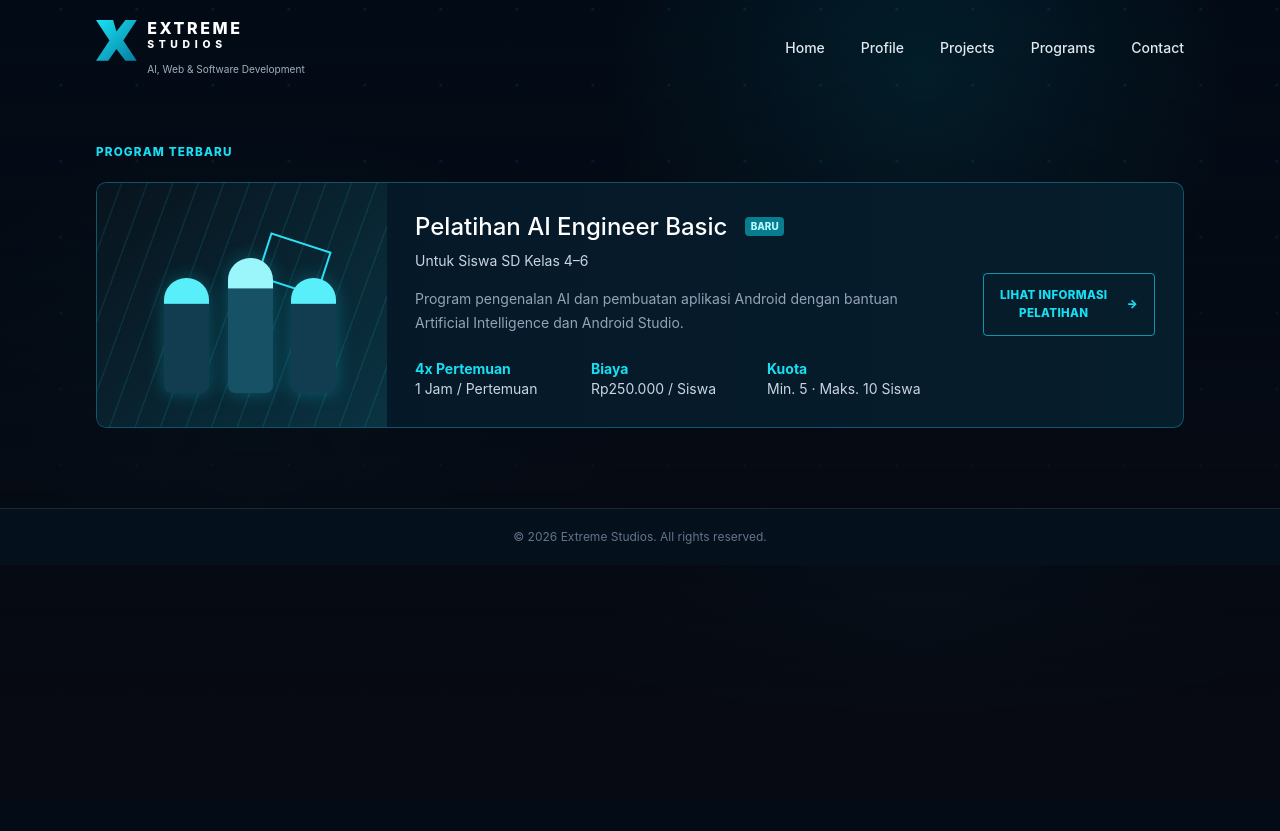
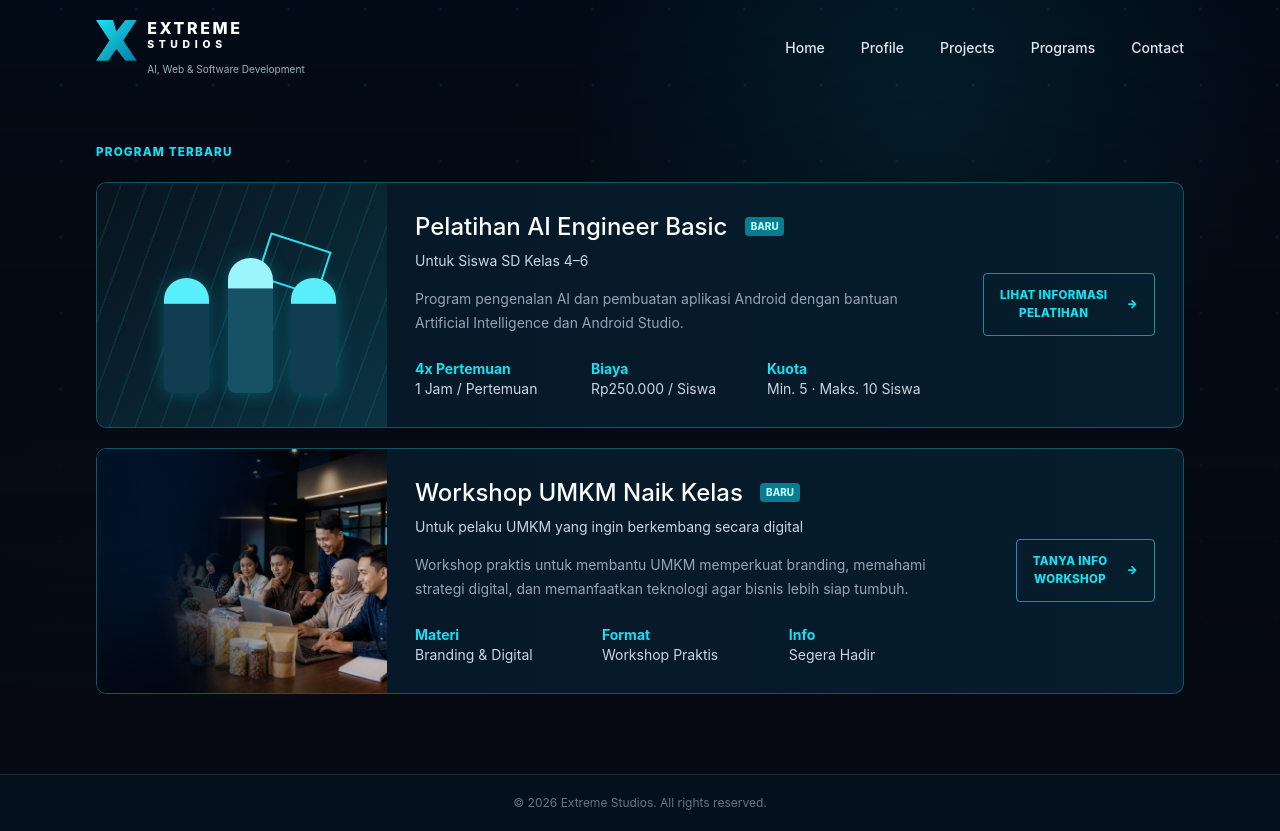
Before and after one commit to Extreme-Studios/extremestudios, a Next.js app: page /programs in a window 1280 px wide. Before the commit the page ends 800 px from the top, so only its background shows below. Built offline with nearby package versions, Linux system fonts and the light colour scheme.

Commit message:
Add UMKM Naik Kelas workshop program

```diff
--- a/app/api/diana/route.js
+++ b/app/api/diana/route.js
@@ -17,6 +17,8 @@ Extreme Studios HUB, Auto Cut Video, Pas Photo Layout, Photography Invoice.
 Program terbaru: Pelatihan AI Engineer Basic untuk siswa SD kelas 4-6. Materinya pengenalan
 AI dan pembuatan aplikasi Android dengan AI serta Android Studio. Durasi 4 pertemuan, 1 jam
 pertemuan; biaya Rp250.000 per siswa; kuota minimum 5 dan maksimum 10 siswa.
+Workshop UMKM Naik Kelas: workshop praktis untuk pelaku UMKM tentang branding, strategi digital,
+dan pemanfaatan teknologi agar bisnis lebih siap tumbuh. Status informasi jadwal dan biaya: segera hadir.
 Layanan Extreme Studios: AI Engineering, Software Development, Android Development, Web
 Application, Automation, Research & Development, dan AI Education.
 Web Builder Extreme Studios: pembuatan website interactive, marketplace, web chatbot, landing
@@ -44,7 +46,10 @@ function getWebsiteAnswer(question) {
   const value = normalize(question);
 
   if (/(event|acara|program)(terbaru|baru)/.test(value)) {
-    return "Event terbaru kami Pelatihan AI Engineer Basic.";
+    return "Program terbaru kami Pelatihan AI Engineer Basic dan Workshop UMKM Naik Kelas.";
+  }
+  if (value.includes("umkm") && /(workshop|naikkelas|program|acara)/.test(value)) {
+    return "Workshop UMKM Naik Kelas membahas branding, strategi digital, dan pemanfaatan teknologi untuk UMKM. Jadwal serta biaya akan segera diumumkan.";
   }
   if (value.includes("aiengineer") && /(harga|biaya|bayar)/.test(value)) {
     return "Biaya AI Engineer Basic Rp250.000 per siswa.";
--- a/app/globals.css
+++ b/app/globals.css
@@ -182,6 +182,7 @@ a {
 .diana-lines { position:absolute; left:8%; right:8%; bottom:24px; display:grid; gap:10px; } .diana-lines i { height:1px; background:linear-gradient(90deg,transparent,#1be2f5,transparent); } .diana-visual span { position:absolute; right:15px; top:17px; font-size:.58rem; letter-spacing:.12em; color:#55eafa; }
 .program-card { display:grid; overflow:hidden; border:1px solid rgba(38,210,237,.32); border-radius:.65rem; background:linear-gradient(90deg,#061727,#061d2c); }
 .program-visual { position:relative; min-height:220px; overflow:hidden; background:linear-gradient(135deg,#08131d,#0a3342); } .program-visual::before { content:""; position:absolute; inset:0; background:repeating-linear-gradient(110deg,transparent 0 22px,rgba(29,222,242,.1) 23px 24px); } .program-visual i { position:absolute; right:21%; top:24%; width:64px; height:47px; border:2px solid #29e0f5; transform:rotate(18deg); }
+.program-visual--umkm::before { z-index:1; background:linear-gradient(90deg,rgba(2,14,27,.62),rgba(2,14,27,.08)); }.program-visual--umkm img { width:100%; height:100%; min-height:220px; object-fit:cover; object-position:center; filter:saturate(.92) contrast(1.05); }
 .student { position:absolute; z-index:1; bottom:34px; width:45px; height:115px; border-radius:22px 22px 7px 7px; background:linear-gradient(#58effb 0 22%,#123d50 23%); box-shadow:0 0 18px rgba(12,224,244,.28); } .student-one { left:23%; } .student-two { left:45%; height:135px; background:linear-gradient(#9bf6fb 0 22%,#175166 23%); } .student-three { left:67%; }
 @media (min-width:768px) { .program-card { grid-template-columns: 290px 1fr auto; } }
 @media (max-width:767px) { .ai-core { min-height:320px; } .ai-cube { left:22%; width:170px; } .ai-panel { transform:scale(.78); } .studio-screen { min-height:210px; } }
--- a/components/Programs.js
+++ b/components/Programs.js
@@ -1,2 +1,25 @@
-function ProgramVisual() { return <div className="program-visual"><span className="student student-one" /><span className="student student-two" /><span className="student student-three" /><i /></div>; }
-export default function Programs() { return <section id="programs" className="mx-auto max-w-6xl px-5 pb-20 md:px-8"><p className="eyebrow">Program Terbaru</p><article className="program-card mt-5"><ProgramVisual /><div className="p-7"><div className="flex items-center gap-3"><h2 className="text-2xl font-medium text-white">Pelatihan AI Engineer Basic</h2><span className="tag">Baru</span></div><p className="mt-2 text-sm text-slate-300">Untuk Siswa SD Kelas 4–6</p><p className="mt-4 max-w-xl text-sm leading-6 text-slate-400">Program pengenalan AI dan pembuatan aplikasi Android dengan bantuan Artificial Intelligence dan Android Studio.</p><div className="mt-6 grid gap-4 text-sm text-slate-300 sm:grid-cols-3"><p><b className="block text-cyan">4x Pertemuan</b>1 Jam / Pertemuan</p><p><b className="block text-cyan">Biaya</b>Rp250.000 / Siswa</p><p><b className="block text-cyan">Kuota</b>Min. 5 · Maks. 10 Siswa</p></div></div><div className="flex items-center justify-center p-7"><a href="/programs/ai-engineer-basic" className="button-secondary text-center">Lihat Informasi<br />Pelatihan <b>→</b></a></div></article></section>; }
+function ProgramVisual() {
+  return <div className="program-visual"><span className="student student-one" /><span className="student student-two" /><span className="student student-three" /><i /></div>;
+}
+
+function UmkmVisual() {
+  return <div className="program-visual program-visual--umkm"><img src="/umkm-naik-kelas-workshop.png" alt="Workshop UMKM Naik Kelas" /></div>;
+}
+
+export default function Programs() {
+  return <section id="programs" className="mx-auto max-w-6xl px-5 pb-20 md:px-8">
+    <p className="eyebrow">Program Terbaru</p>
+    <div className="mt-5 grid gap-5">
+      <article className="program-card">
+        <ProgramVisual />
+        <div className="p-7"><div className="flex items-center gap-3"><h2 className="text-2xl font-medium text-white">Pelatihan AI Engineer Basic</h2><span className="tag">Baru</span></div><p className="mt-2 text-sm text-slate-300">Untuk Siswa SD Kelas 4–6</p><p className="mt-4 max-w-xl text-sm leading-6 text-slate-400">Program pengenalan AI dan pembuatan aplikasi Android dengan bantuan Artificial Intelligence dan Android Studio.</p><div className="mt-6 grid gap-4 text-sm text-slate-300 sm:grid-cols-3"><p><b className="block text-cyan">4x Pertemuan</b>1 Jam / Pertemuan</p><p><b className="block text-cyan">Biaya</b>Rp250.000 / Siswa</p><p><b className="block text-cyan">Kuota</b>Min. 5 · Maks. 10 Siswa</p></div></div>
+        <div className="flex items-center justify-center p-7"><a href="/programs/ai-engineer-basic" className="button-secondary text-center">Lihat Informasi<br />Pelatihan <b>→</b></a></div>
+      </article>
+      <article className="program-card">
+        <UmkmVisual />
+        <div className="p-7"><div className="flex items-center gap-3"><h2 className="text-2xl font-medium text-white">Workshop UMKM Naik Kelas</h2><span className="tag">Baru</span></div><p className="mt-2 text-sm text-slate-300">Untuk pelaku UMKM yang ingin berkembang secara digital</p><p className="mt-4 max-w-xl text-sm leading-6 text-slate-400">Workshop praktis untuk membantu UMKM memperkuat branding, memahami strategi digital, dan memanfaatkan teknologi agar bisnis lebih siap tumbuh.</p><div className="mt-6 grid gap-4 text-sm text-slate-300 sm:grid-cols-3"><p><b className="block text-cyan">Materi</b>Branding &amp; Digital</p><p><b className="block text-cyan">Format</b>Workshop Praktis</p><p><b className="block text-cyan">Info</b>Segera Hadir</p></div></div>
+        <div className="flex items-center justify-center p-7"><a href="#contact" className="button-secondary text-center">Tanya Info<br />Workshop <b>→</b></a></div>
+      </article>
+    </div>
+  </section>;
+}
```
Also changed, not shown: public/umkm-naik-kelas-workshop.png (added).
